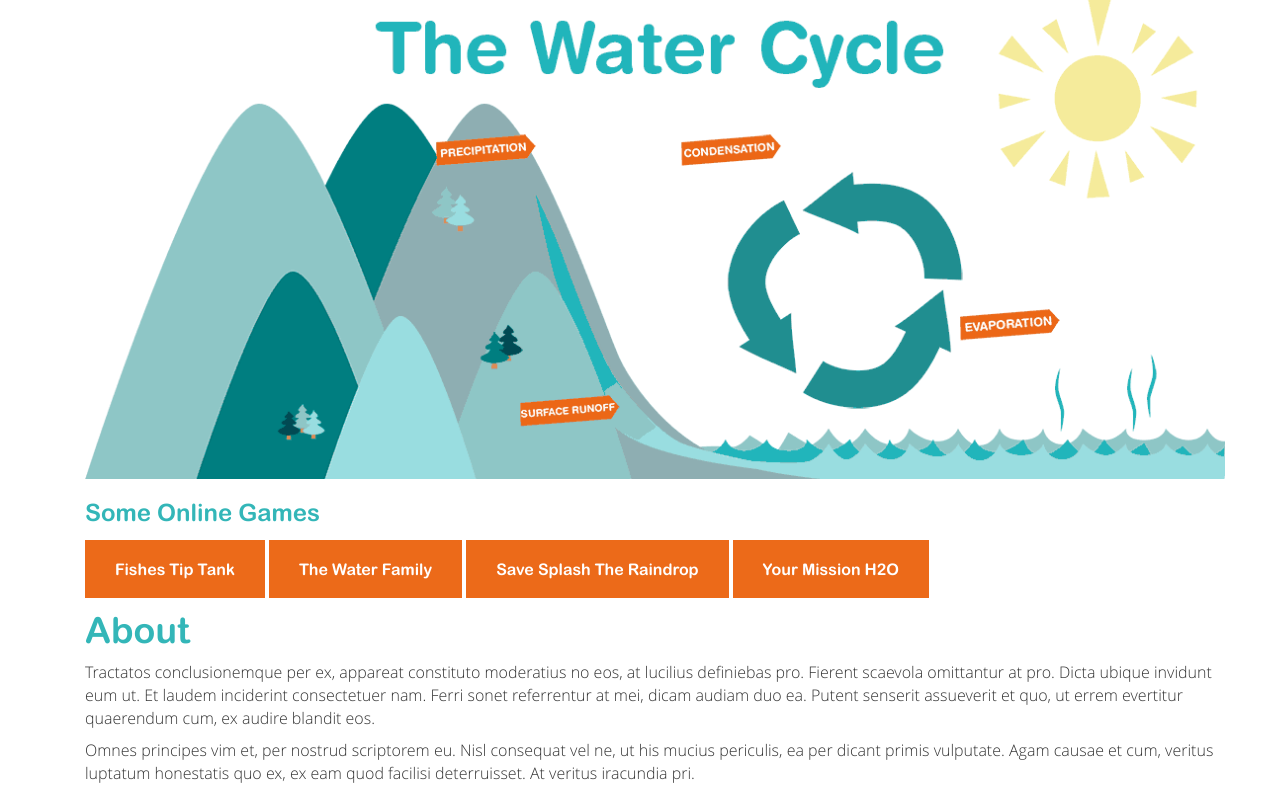
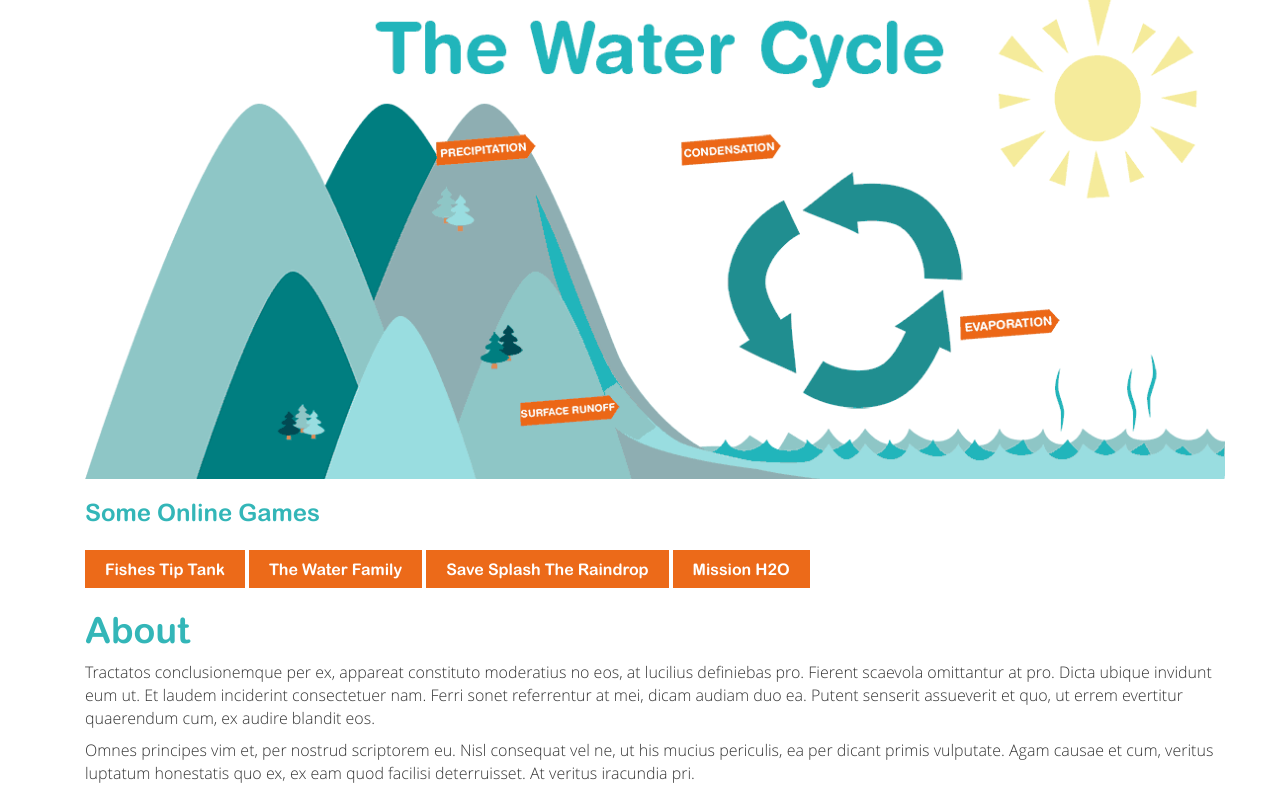
Before and after one commit to GoodJuJuMojo/waterwhys, a PHP site: page / in a window 1280 px wide. Shown: the part 3241-4036 px from the top of the page. Run offline with PHP 8.4, Linux system fonts and the light colour scheme; some libraries are stand-ins or nearby versions.

Commit message:
adjusted previous

```diff
--- a/web/css/ww-style.css
+++ b/web/css/ww-style.css
@@ -313,7 +313,7 @@ ul#games li {
 ul#games li a {
     background-color: #ec6a19;
     color: white;
-    padding: 20px 30px;
+    padding: 10px 20px;
     text-decoration: none;
     border-radius: 0px 0px 0 0;
 }
--- a/web/index.html
+++ b/web/index.html
@@ -642,7 +642,7 @@
              <li><a href="http://wateruseitwisely.com/tip-tank-game/" target="blank">Fishes Tip Tank</a></li>
              <li><a href="http://www.thewaterfamily.co.uk/index2_content.html" target="blank">The Water Family</a></li>
              <li><a href="http://www.scholastic.com/njaw/game/" target="blank">Save Splash The Raindrop</a></li>
-             <li><a href="http://www.savewater.com.au/mission-h2o-game" target="blank">Your Mission H2O</a></li>
+             <li><a href="http://www.savewater.com.au/mission-h2o-game" target="blank">Mission H2O</a></li>
             </ul>
       </div>
     </section><!-- /Kids Section -->
```
